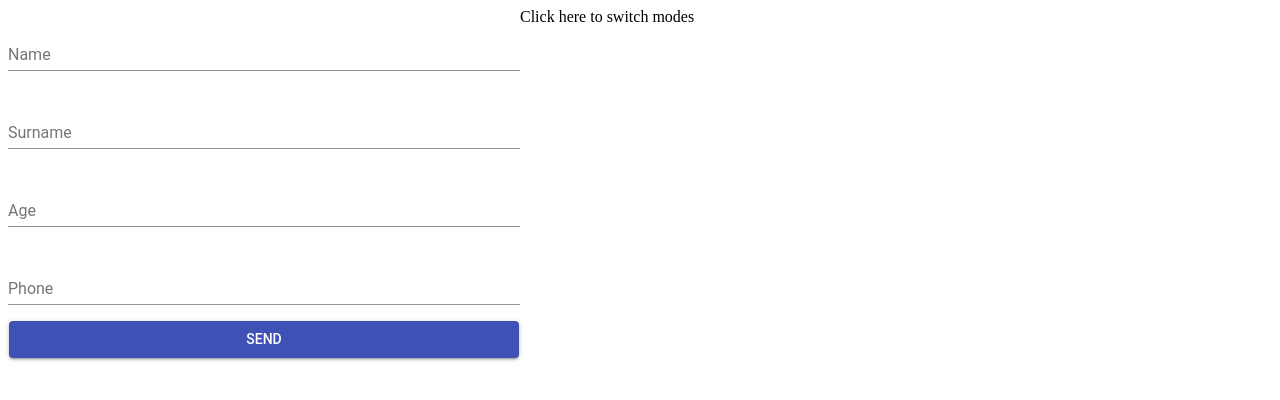
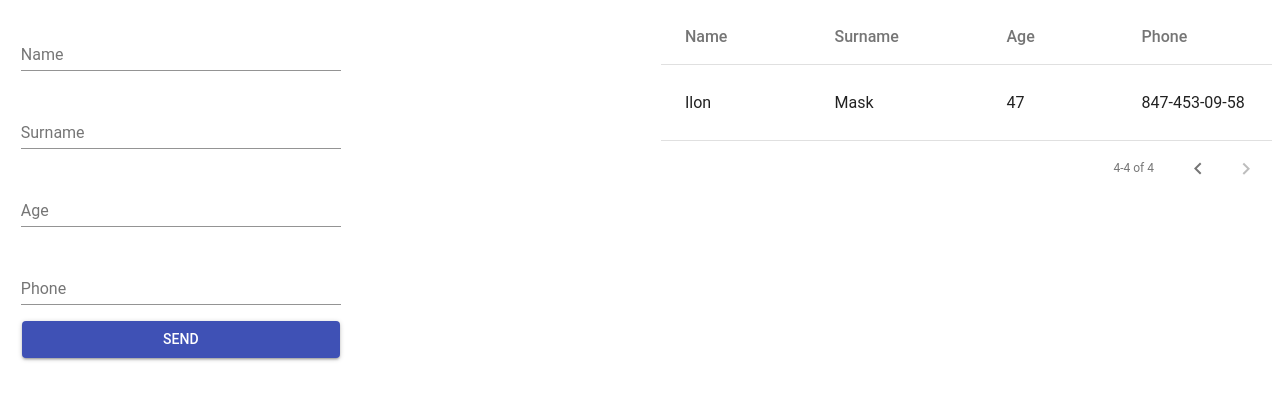
Before and after one commit to vesground/friends-list, a React app: page / in a window 1280 px wide. Shown: the top 400 px of the page. Built offline with nearby package versions, Linux system fonts and the light colour scheme; the HTML template or start-up script is replaced by a standard one; what livr would draw is missing.

Commit message:
Added common layout styles

```diff
--- a/package.json
+++ b/package.json
@@ -61,6 +61,8 @@
   },
   "dependencies": {
     "@material-ui/core": "^3.9.2",
+    "@material-ui/icons": "^3.0.2",
+    "classnames": "^2.2.6",
     "clean-webpack-plugin": "^1.0.0",
     "copy-webpack-plugin": "^4.6.0",
     "express": "^4.16.4",
--- a/src/App.jsx
+++ b/src/App.jsx
@@ -4,7 +4,7 @@ import ReactDOM from 'react-dom';
 import 'src/index.less';
 
 import Form from 'src/components/Form';
-import Table from 'src/components/Table';
+import Table from 'src/components/table/Table';
 
 export default class App extends React.Component {
   state = {
@@ -25,10 +25,10 @@ export default class App extends React.Component {
     const { users } = this.state;
 
     return (
-      <dib className='index'>
+      <div className='index'>
         <Form onAddUser={this.addUser} />
         <Table users={users} removeUser={this.removeUser} />
-      </dib>
+      </div>
     );
   }
 }
--- a/src/components/Form.jsx
+++ b/src/components/Form.jsx
@@ -107,7 +107,8 @@ export default class Form extends React.Component {
     return (
       <div className='Form'>
         {this.fields.map((fieldName, index) => (
-          <TextField type='text'
+          <TextField key={`form${index}`}
+                     type='text'
                      className='textField'
                      name={fieldName}
                      label={fieldName.capitalize()}
--- a/src/components/Form.less
+++ b/src/components/Form.less
@@ -1,7 +1,8 @@
 .Form {
-  width: 40vw;
+  width: 25vw;
   display: flex;
   flex-direction: column;
+  margin-left: 1vw;
 
   .textField {
     margin: 15px 0;
--- a/src/components/Table.jsx
+++ /dev/null
@@ -1,18 +0,0 @@
-import React from 'react';
-import ReactDOM from 'react-dom';
-import PropTypes from 'prop-types';
-
-import 'src/components/Table.less';
-
-export default function Table({ users, removeUser }) {
-  return (
-    <div className='tip-wrapper'>
-      <span className='tip'>Click here to switch modes</span>
-    </div>
-  );
-}
-
-Table.propTypes = {
-  users: PropTypes.arrayOf(PropTypes.object).isRequired,
-  removeUser: PropTypes.func.isRequired,
-};
--- a/src/components/Table.less
+++ /dev/null
@@ -1,3 +0,0 @@
-.Table {
-  width: 60vw;
-}
--- a/src/index.less
+++ b/src/index.less
@@ -1,4 +1,5 @@
 .index {
   display: flex;
   flex-direction: row;
+  justify-content: space-between;
 }
--- a/webpack.config.js
+++ b/webpack.config.js
@@ -38,7 +38,7 @@ module.exports = {
                 enforce: 'pre',
                 test: /\.(js|jsx)$/,
                 exclude: /node_modules/,
-                use: ['babel-loader', 'eslint-loader']
+                use: ['babel-loader']
             },
             {
                 test: /\.(js|jsx)$/,
```
Also changed, not shown: 2 other files (tests, documents, lock files or other folders).
